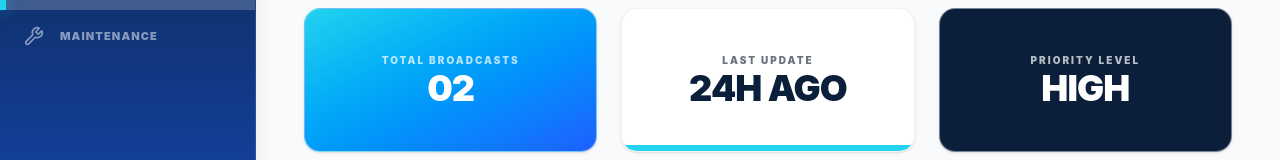
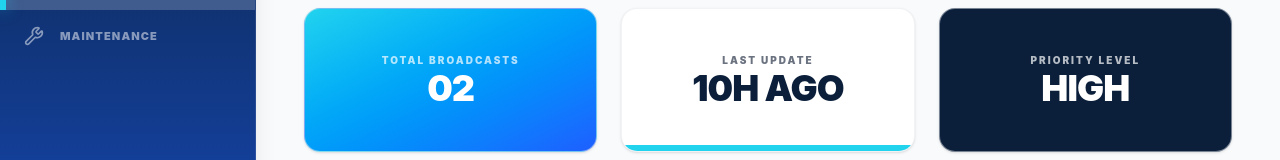
Before and after one commit to chxxxanndev/boarderq_system, a Next.js app: page /tenant/announcements in a window 1280 px wide. Shown: the part 242-402 px from the top of the page. Built offline with nearby package versions, Linux system fonts and the light colour scheme.

Commit message:
Update announcements

```diff
--- a/app/tenant/announcements/page.js
+++ b/app/tenant/announcements/page.js
@@ -6,7 +6,7 @@ export default function TenantAnnouncements() {
   // Stats updated to your brand palette
   const stats = [
     { label: 'Total Broadcasts', value: mockAnnouncements.length.toString().padStart(2, '0'), bgColor: 'bg-gradient-to-br from-[#22D3EE] to-[#1E5EFF]', textColor: 'text-white' },
-    { label: 'Last Update', value: '24H AGO', bgColor: 'bg-white', textColor: 'text-[#0B1F3B]' },
+    { label: 'Last Update', value: '10H AGO', bgColor: 'bg-white', textColor: 'text-[#0B1F3B]' },
     { label: 'Priority Level', value: 'HIGH', bgColor: 'bg-[#0B1F3B]', textColor: 'text-white' },
   ];
 
```
